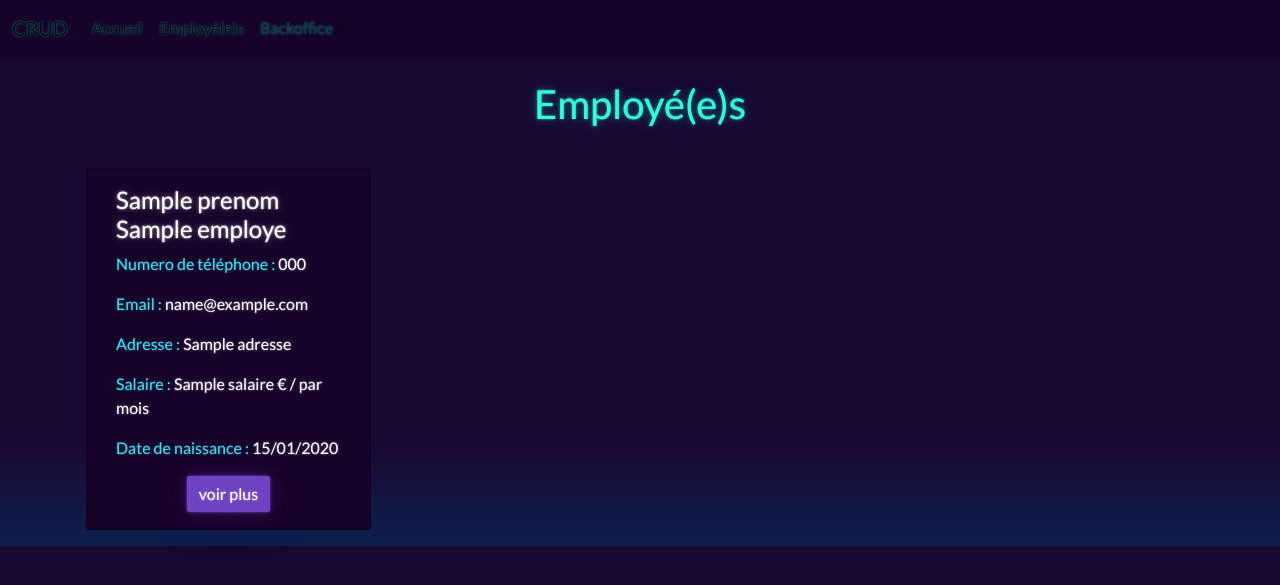
After one commit to Madoudinet/projetcrud, a Symfony app: template templates/employes/employes.html.twig in a window 1280 px wide. The commit adds this page. Shown: the top 585 px of the page. Run offline with Twig, Linux system fonts and the light colour scheme; the template is opened without the code that fills it: most values are stand-ins (such as "Sample title", 1, 10 or a date in 2020); some libraries are stand-ins or nearby versions.

Commit message:
jeudi aprem 2

```diff
--- a/templates/base.html.twig
+++ b/templates/base.html.twig
@@ -26,6 +26,11 @@
             <span class="visually-hidden">(current)</span>
           </a>
         </li>
+        <li class="nav-item">
+          <a class="nav-link active" href="{{ path('employes') }}">Employé(e)s
+            <span class="visually-hidden">(current)</span>
+          </a>
+        </li>
         <li class="nav-item dropdown">
           <a class="nav-link dropdown-toggle" data-bs-toggle="dropdown" href="#" role="button" aria-haspopup="true" aria-expanded="false">Backoffice</a>
           <div class="dropdown-menu">
@@ -33,10 +38,6 @@
             <a class="dropdown-item" href="{{ path('form') }}">Ajouter un(e) employé(e)</a>
         </li>
       </ul>
-      <form class="d-flex">
-        <input class="form-control me-sm-2" type="search" placeholder="Search">
-        <button class="btn btn-secondary my-2 my-sm-0" type="submit">Search</button>
-      </form>
     </div>
   </div>
 </nav>
--- /dev/null
+++ b/templates/employes/employes.html.twig
@@ -0,0 +1,31 @@
+{% extends 'base.html.twig' %}
+
+{% block title %}
+Employé(e)s
+{% endblock %}
+
+{% block body %}
+
+<h1 class="text-center my-4">Employé(e)s</h1>
+	<div class="container">
+    <section class="row">
+    {% for employe in employes %}
+
+		<div class="card text text-white bg-dark col-md-3 m-3">
+			<div class="card-body">
+				<h4 class="card-title">{{ employe.prenom }} {{ employe.nom }}</h4>
+				<p class="card-text"><span class="text-light">Numero de téléphone : </span>{{ employe.telephone }}</p>
+				<p class="card-text"><span class="text-light">Email : </span>{{ employe.email }}</p>
+				<p class="card-text"><span class="text-light">Adresse : </span>{{ employe.adresse }}</p>
+				<p class="card-text"><span class="text-light">Salaire : </span>{{ employe.salaire }} € / par mois</p>
+				<p class="card-text"><span class="text-light">Date de naissance : </span>{{ employe.datedenaissance|date('d/m/Y') }}</p>
+                <div class="text-center">
+							<a href="{{ path('employe', {id: employe.id}) }}" class="btn btn-primary">voir plus</a>
+						</div>
+			</div>
+		</div>
+    {% endfor %}
+    </section>
+	</div>
+
+{% endblock %}
--- a/templates/employes/index.html.twig
+++ b/templates/employes/index.html.twig
@@ -1,6 +1,6 @@
 {% extends 'base.html.twig' %}
 
-{% block title %}Hello EmployesController!{% endblock %}
+{% block title %}Projet Crud{% endblock %}
 
 {% block body %}
 <h1>Projet Crud</h1>
```
Also changed, not shown: src/Controller/EmployesController.php (+9 -0 lines), templates/employes/form.html.twig (+18 -2 lines).
